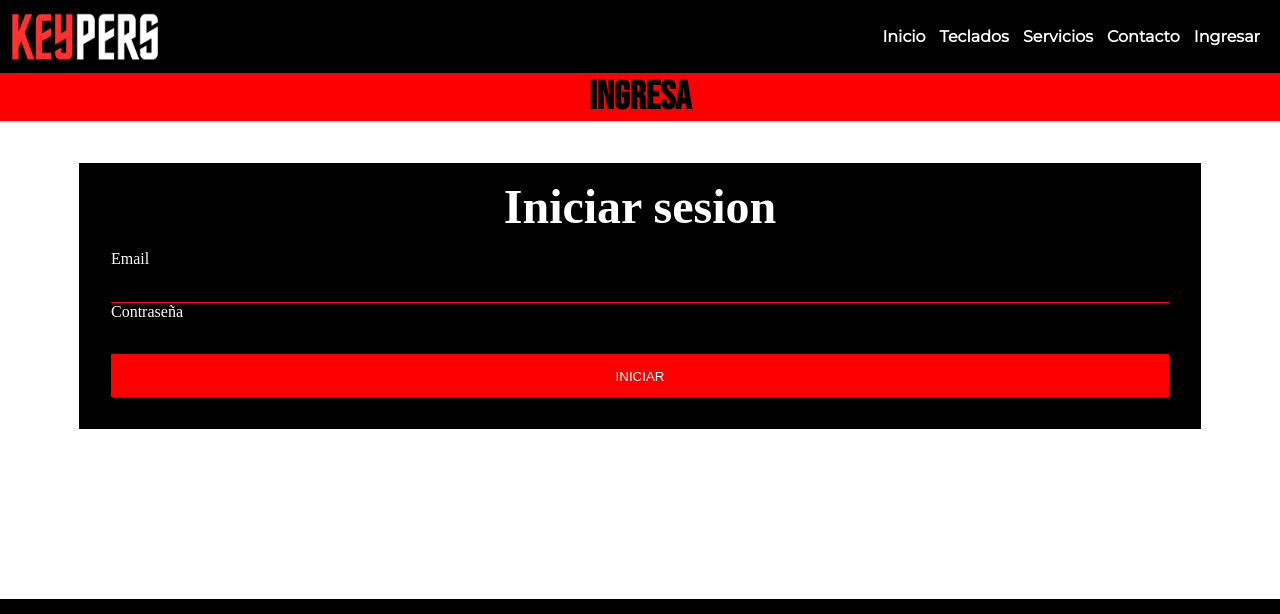
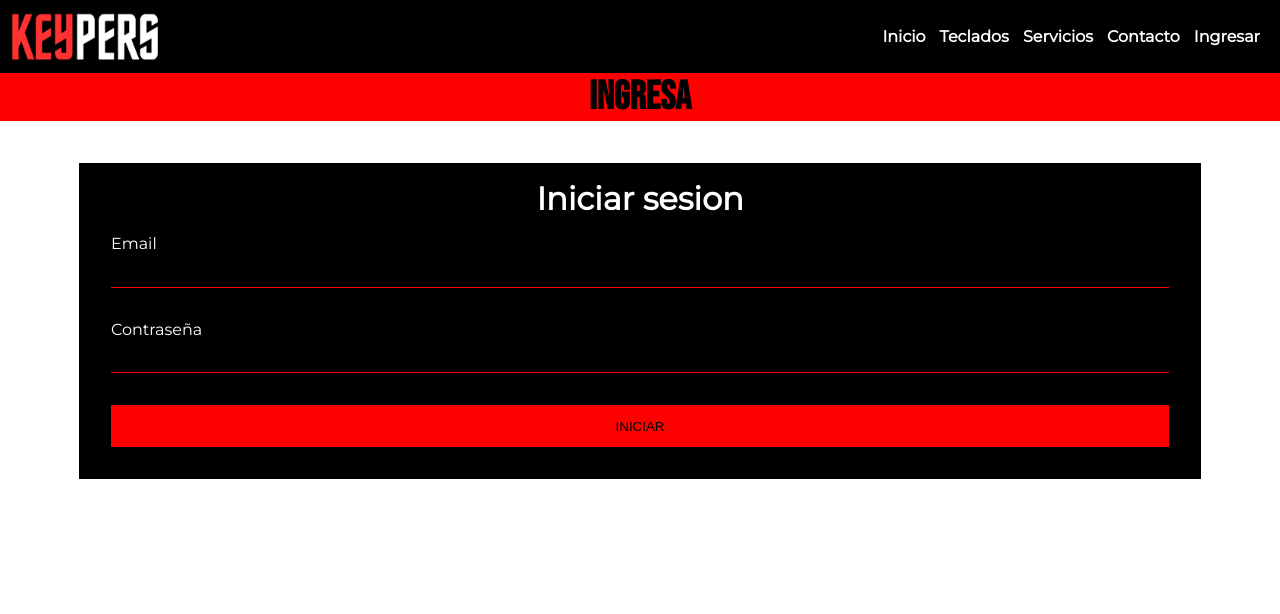
Before and after one commit to nachosevero/ProjectCoderHouse, a plain HTML site: page pages/ingresar.html in a window 1280 px wide. Shown: the top 614 px of the page. Drawn offline with Linux system fonts and the light colour scheme.

Commit message:
subo a github

```diff
--- a/styles/style.css
+++ b/styles/style.css
@@ -194,10 +194,12 @@ h1{
 }
 .iniciarsesion{
     text-align: center;
-    font-size: 3em;
+    font-size: 2em;
+    font-family: 'Montserrat', sans-serif;
 }
 .ing-wrapper{
     box-shadow: 0 0 20px 0 rgba(255, 255, 255, .3);
+    font-family: 'Montserrat', sans-serif;
 }
 .ing-wrapper > * {
     padding: 1em;
@@ -206,7 +208,7 @@ h1{
     background: black;
     color: white;
 }
-.ing-form form{
+.ing-form form p{
     margin: 0;
     padding: 1em;
 }
@@ -222,9 +224,16 @@ h1{
 }
 .ing-form form button{
     background: red;
+    color: black;
     border: 0;
     text-transform: uppercase;
     padding: 1em;
+}
+.ing-form form button:hover,
+.ing-form form button:focus{
+    background: red;
+    color: white;
+    transition: background-color 1s ease-out;
 }
 .fondoh{
     background-color: red;
```
Also changed, not shown: pages/teclados.html (+5 -0 lines), multimedia/0_ByB2ApZeEIJZFIjM.jpg (added), multimedia/Eg22jmRWsA00Gxa.jpg (added), multimedia/teclado-custom-2.png (added), multimedia/teclado-custom-guia.jpg (added), 1 other file.
